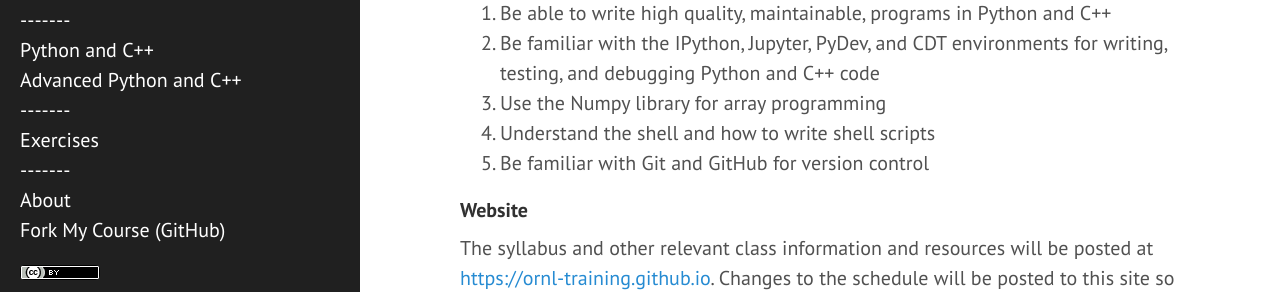
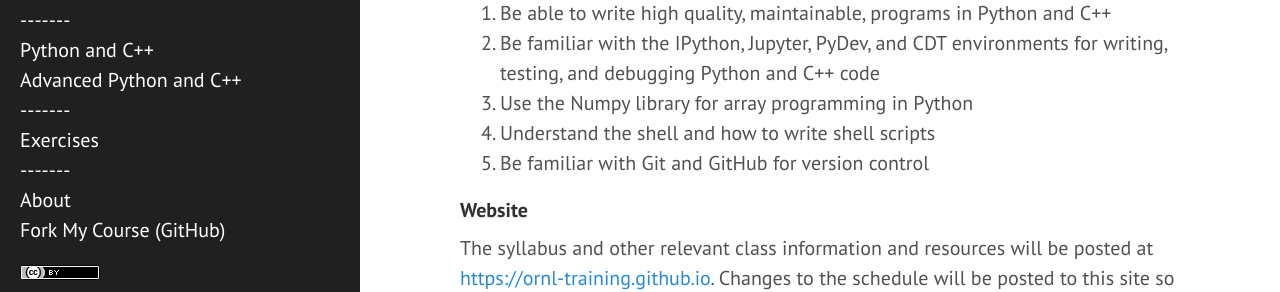
Before and after one commit to ornl-training/ornl-training.github.io, a Jekyll site: the page built from syllabus/advanced-syllabus.md, in a window 1280 px wide and 900 px high, scrolled down 505 px. Shown: the part 417-709 px from the top of the window. Built offline with Jekyll 4.4.1, drawn with Linux system fonts in a browser that asks for light colours.

Commit message:
Update advanced-syllabus.md

```diff
--- a/syllabus/advanced-syllabus.md
+++ b/syllabus/advanced-syllabus.md
@@ -32,7 +32,7 @@ as our primary material.
 1.  Be able to write high quality, maintainable, programs in Python and C++
 2.  Be familiar with the IPython, Jupyter, PyDev, and CDT environments for writing,
     testing, and debugging Python and C++ code
-3.  Use the Numpy library for array programming
+3.  Use the Numpy library for array programming in Python
 4.  Understand the shell and how to write shell scripts
 5.  Be familiar with Git and GitHub for version control
 
```
